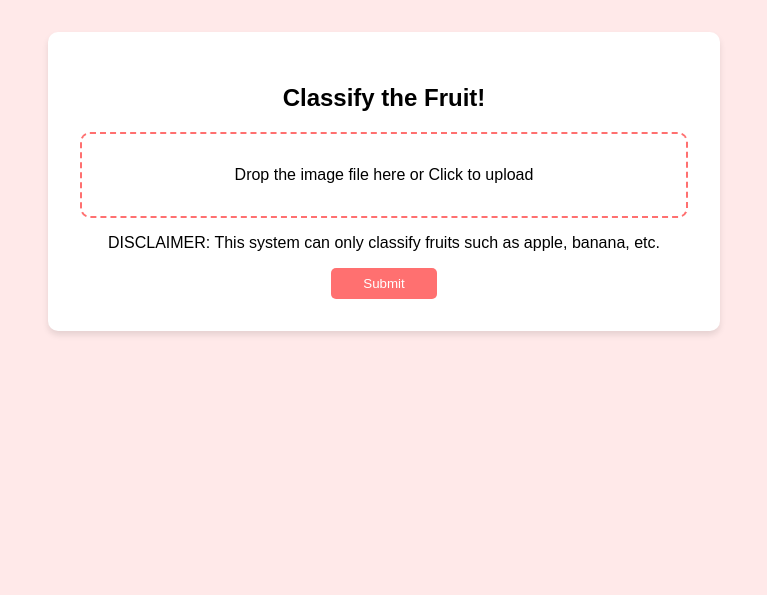
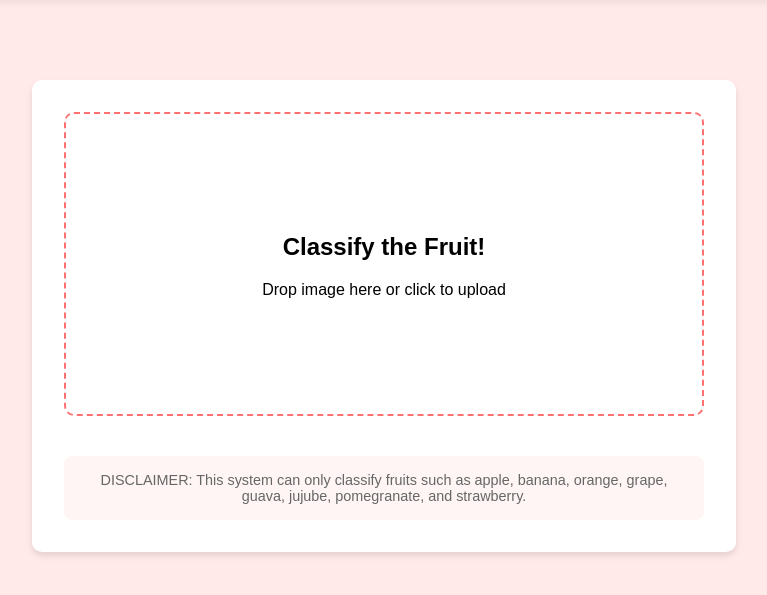
Before and after one commit to rydzze/Ichigo-Fruit-Classifier, a Flask app: page / in a window 1280 px wide. Shown: the part 85-680 px from the top of the page, without its empty margins (256-1023 px from the left). Run offline with Flask 3, Linux system fonts and the light colour scheme.

Commit message:
update UI

```diff
--- a/app/main.py
+++ b/app/main.py
@@ -1,8 +1,8 @@
 import os
+import numpy as np
 from tensorflow.keras.models import load_model
 from tensorflow.keras.preprocessing import image
 from tensorflow.keras.applications.resnet50 import preprocess_input
-import numpy as np
 
 ALLOWED_EXTENSIONS = {'png', 'jpg', 'jpeg', 'gif'}
 model = load_model('app/model.h5', custom_objects={'preprocess_input': preprocess_input})
@@ -23,4 +23,11 @@ def classify_image(image_path):
               'RottenApple', 'RottenBanana', 'RottenGrape', 'RottenGuava', 'RottenJujube', 'RottenOrange', 'RottenPomegranate', 'RottenStrawberry']
     fruit = labels[class_idx]
 
-    return fruit
+    if "Fresh" in fruit:
+        fruit = fruit.replace("Fresh", "")
+        condition = "Fresh"
+    else:
+        fruit = fruit.replace("Rotten", "")
+        condition = "Rotten"
+
+    return fruit, condition
--- a/app/routes.py
+++ b/app/routes.py
@@ -1,7 +1,7 @@
 import os
-from flask import Blueprint, render_template, request, redirect, url_for, flash, current_app, send_from_directory
 from werkzeug.utils import secure_filename
 from app.main import allowed_file, classify_image
+from flask import Blueprint, render_template, request, redirect, url_for, flash, current_app, send_from_directory
 
 bp = Blueprint('routes', __name__)
 
@@ -13,7 +13,7 @@ def home():
 def uploaded_file(filename):
     return send_from_directory(current_app.config['UPLOAD_FOLDER'], filename)
 
-@bp.route('/upload', methods=['POST'])
+@bp.route('/result', methods=['POST'])
 def upload_file():
     if 'file' not in request.files:
         flash('No file part')
@@ -26,12 +26,13 @@ def upload_file():
 
     if file and allowed_file(file.filename, current_app.config['ALLOWED_EXTENSIONS']):
         filename = secure_filename(file.filename)
+
         file_path = os.path.join(current_app.config['UPLOAD_FOLDER'], filename)
         os.makedirs(current_app.config['UPLOAD_FOLDER'], exist_ok=True)
         file.save(file_path)
 
-        prediction = classify_image(file_path)
-        return render_template('results.html', input_image=filename, prediction=prediction, condition='Freshhh')
+        fruit, condition = classify_image(file_path)
+        return render_template('result.html', input_image=filename, fruit=fruit, condition=condition)
     else:
         flash('Only image files are allowed (png, jpg, jpeg).')
         return redirect(url_for('routes.home'))
--- a/static/css/styles.css
+++ b/static/css/styles.css
@@ -12,16 +12,52 @@ header {
     padding: 1.5rem;
     font-size: 2rem;
     font-weight: bold;
+    box-shadow: 0px 4px 6px rgba(0, 0, 0, 0.05);
 }
 
 main {
     display: flex;
-    flex-direction: column;
-    align-items: center;
-    padding: 2rem;
+    justify-content: center;
+    margin-top: 5rem;
 }
 
-.upload-box, .results {
+.results-container {
+    display: flex;
+    justify-content: space-between;
+    gap: 2rem;
+    width: 70%;
+}
+
+.white-box {
+    background: white;
+    border-radius: 10px;
+    padding: 2rem;
+    box-shadow: 0px 4px 6px rgba(0, 0, 0, 0.1);
+    width: 100%;
+    text-align: center;
+}
+
+.input-box, .output-box {
+    flex: 1;
+}
+
+.input-box img {
+    max-width: 50%;
+    height: auto;
+    border-radius: 8px;
+}
+
+.button {
+    display: inline-block;
+    background-color: #ff7070;
+    color: white;
+    padding: 0.5rem 2rem;
+    border-radius: 5px;
+    text-decoration: none;
+    margin-top: 1rem;
+}
+
+.upload-box {
     background: white;
     border-radius: 10px;
     padding: 2rem;
@@ -34,13 +70,39 @@ main {
     display: none;
 }
 
-.upload-box label {
+.upload-section {
     border: 2px dashed #ff7070;
-    padding: 2rem;
-    display: block;
-    cursor: pointer;
-    margin-bottom: 1rem;
+    margin-bottom: 1.5rem;
     border-radius: 10px;
+    transition: background-color 0.3s ease;
+}
+
+#dropZone {
+    display: flex;
+    justify-content: center;
+    align-items: center;
+    min-height: 300px;
+}
+
+#dropZone div {
+    pointer-events: none;
+}
+
+.upload-section:hover {
+    background-color: #fff0f0;
+}
+
+.disclaimer-box {
+    background-color: #fff5f5;
+    padding: 1rem;
+    border-radius: 8px;
+    margin-top: 2.5rem;
+    font-size: 0.9em;
+    color: #666;
+}
+
+.disclaimer-box p {
+    margin: 0;
 }
 
 button {
--- a/templates/index.html
+++ b/templates/index.html
@@ -12,16 +12,29 @@
 
     <main>
         <div class="upload-box">
-            <h2>Classify the Fruit!</h2>
+            <form action="/result" method="POST" enctype="multipart/form-data">
+                <div class="upload-section">
+                    <input type="file" id="fileInput" name="file" accept="image/*" hidden>
 
-            <form action="/upload" method="POST" enctype="multipart/form-data">
-                <input type="file" id="fileInput" name="file" accept="image/*" onchange="validateFile()">
-                <label for="fileInput">Drop the image file here or Click to upload</label>
-                <p>DISCLAIMER: This system can only classify fruits such as apple, banana, etc.</p>
-                <button type="submit">Submit</button>
+                    <label for="fileInput" id="dropZone">
+                        <div>
+                            <h2>Classify the Fruit!</h2>
+
+                            <p>Drop image here or click to upload</p>
+                        </div>
+                    </label>
+                </div>
             </form>
+
+            <div class="disclaimer-box">
+                <p>DISCLAIMER: This system can only classify fruits such as apple, banana, orange, grape, guava, jujube, pomegranate, and strawberry.</p>
+            </div>
         </div>
     </main>
+
+    <div class="loading-overlay" id="loadingOverlay">
+        <div class="loading-spinner"></div>
+    </div>
 
     <script src="{{ url_for('static', filename='js/scripts.js') }}"></script>
 </body>
```
Also changed, not shown: other parts of static/css/styles.css (+31 -0 lines), static/js/scripts.js (+58 -1 lines), templates/result.html (renamed from templates/results.html, +10 -7 lines).
